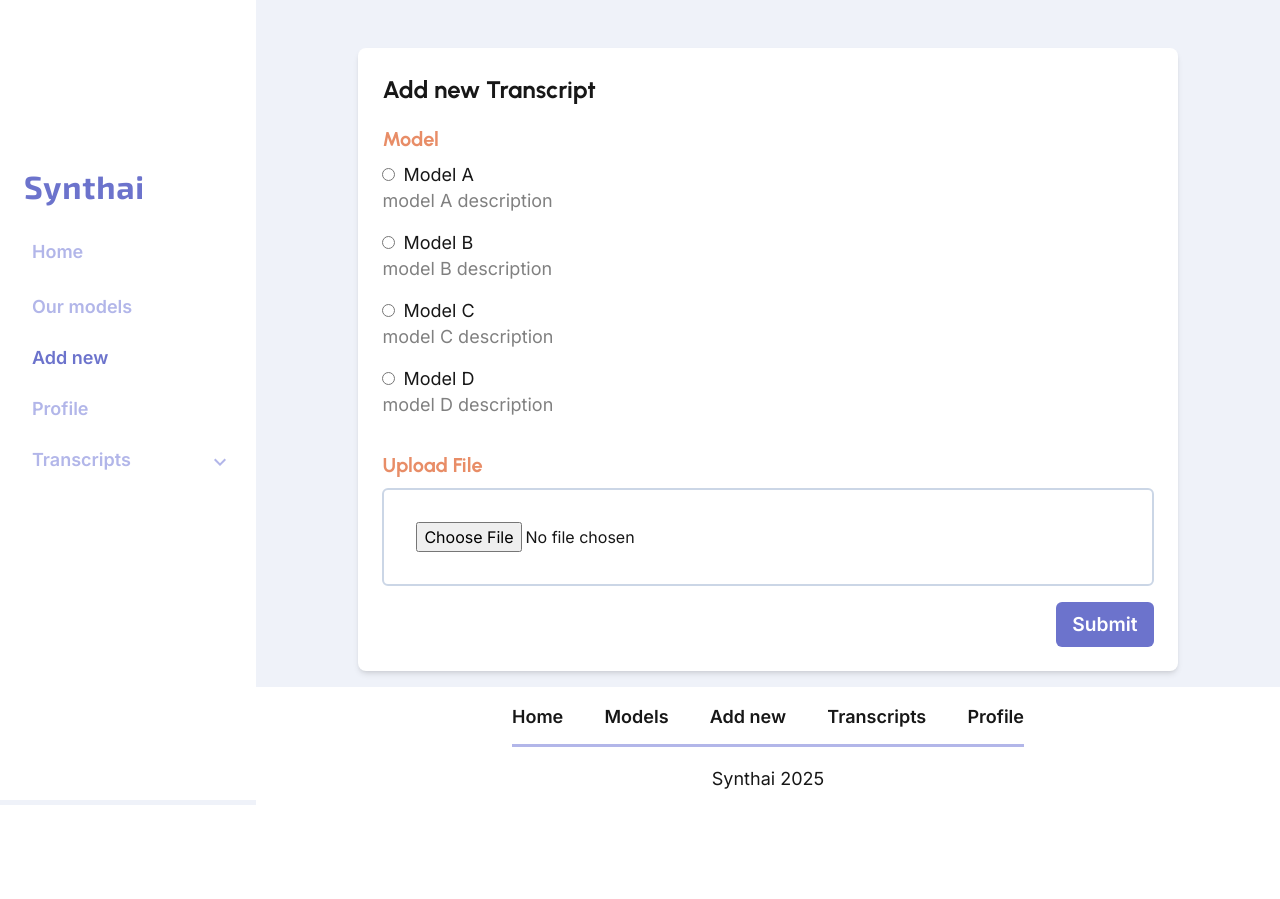
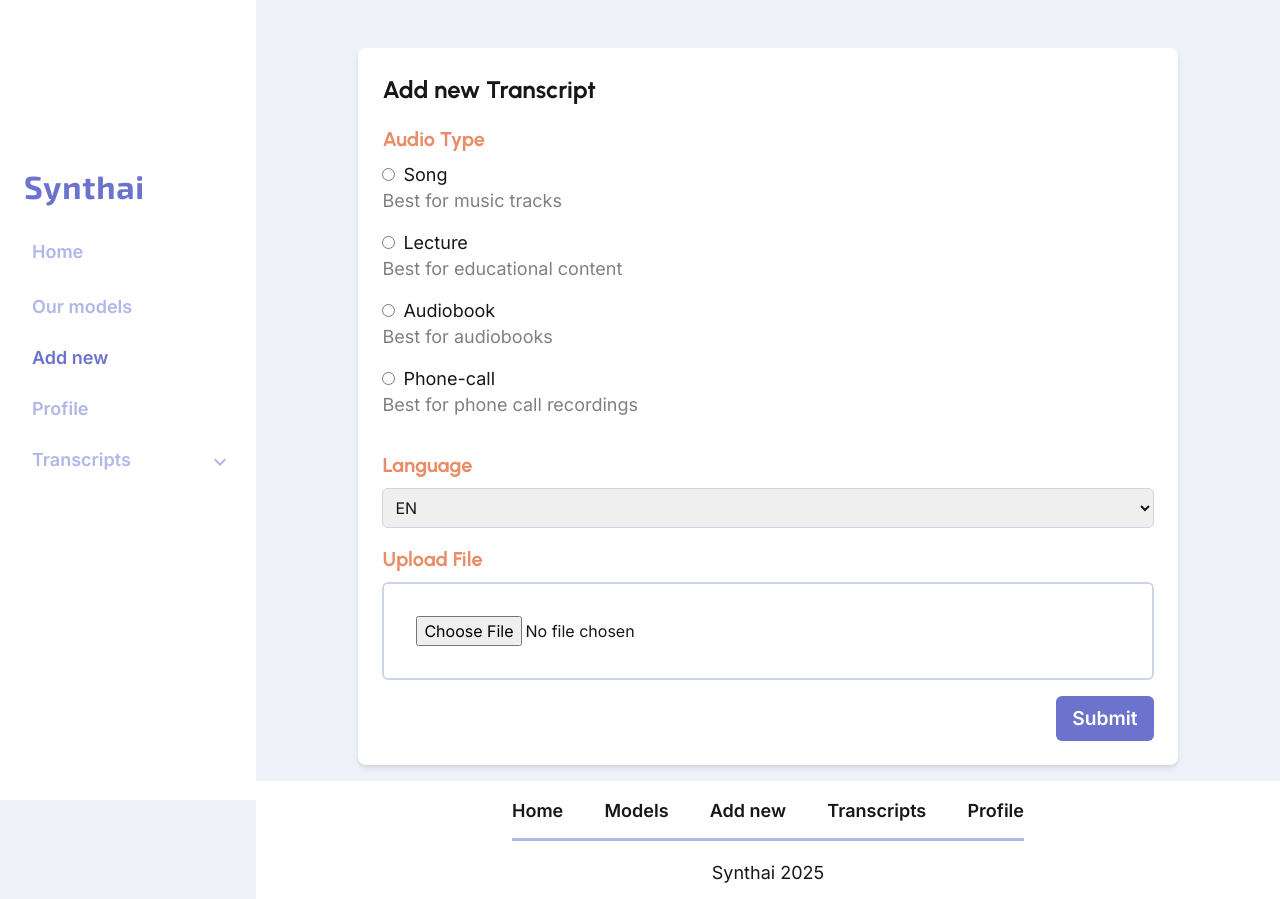
Before and after one commit to fabilier228/ai.synthai.src.frontend, a Next.js app: page /add_new in a window 1280 px wide. Before the commit the page ends 805 px from the top, so only its background shows below. Built offline with nearby package versions, Linux system fonts and the light colour scheme.

Commit message:
api implementation scratch, adjusting form, frame for request

```diff
--- a/src/app/add_new/page.tsx
+++ b/src/app/add_new/page.tsx
@@ -2,23 +2,31 @@
 
 import { Form, Formik, ErrorMessage } from "formik";
 import * as Yup from "yup";
-import { useRef } from "react";
+import { useRef, useState } from "react";
 import { useRouter } from 'next/navigation';
 
 
 export default function AddNewPage() {
   const fileInputRef = useRef<HTMLInputElement>(null);
   const router = useRouter();
+  const [formError, setFormError] = useState<string | null>(null);
+
+  // submission handled by Formik's onSubmit
+
 
   return (
     <div className="  mt-20 md:mt-8 w-full md:w-4/5 mx-auto py-4">
       <Formik
         initialValues={{
-          model: "",
+          audio_type: "",
           file: null,
+          title: "", // WILL BE ADDED LATER
+          language: "ENGLISH",
+          keycloakId: "", //WILL BE ADD LATER
         }}
         validationSchema={Yup.object({
-          model: Yup.string().required("Please select a model"),
+          audio_type: Yup.string().required("Please select an audio type"),
+          language: Yup.string().required("Please select a language"),
           file: Yup.mixed()
             .required("Please upload a file")
             .test("fileType", "Unsupported file format", (value: unknown) => {
@@ -27,78 +35,133 @@ export default function AddNewPage() {
               return ["audio/wav", "audio/x-wav", "audio/mpeg", "audio/mp3"].includes(fileType);
             }),
         })}
-        onSubmit={(values, { setSubmitting, resetForm }) => {
-          setTimeout(() => {
-            console.log("Form data", values);
+        onSubmit={async (values, { setSubmitting, resetForm, setFieldError }) => {
+          setSubmitting(true);
+          setFormError(null);
+          console.log('Submitting analysis request', values);
+          try {
+            const endpointMap: Record<string, string> = {
+              song: '/analysis/song',
+              lecture: '/analysis/lecture',
+              audiobook: '/analysis/audiobook',
+              'phone-call': '/analysis/conversation'
+            };
+            const endpoint = endpointMap[values.audio_type];
+            if (!endpoint) throw new Error('Unsupported audio type');
+
+            if (!values.file) {
+              throw new Error('No file provided');
+            }
+            const formData = new FormData();
+            formData.append('audioFile', values.file as unknown as File);
+            formData.append('language', values.language);
+            formData.append('keycloakId', values.keycloakId);
+            formData.append('title', values.title);
+            const apiBase = typeof process !== 'undefined' && process?.env?.NEXT_PUBLIC_API_BASE ? process.env.NEXT_PUBLIC_API_BASE : 'http://localhost:8081/api/v1';
+            const fullEndpoint = apiBase.replace(/\/$/, '') + endpoint;
+
+            console.log('POST', fullEndpoint);
+
+            const res = await fetch(fullEndpoint, {
+              method: 'POST',
+              body: formData
+            });
+            if (!res.ok) {
+              const text = await res.text();
+              throw new Error(text || 'Server error');
+            }
+
+            const json = await res.json();
+            alert('Analysis completed: ' + (json.status || 'OK'));
+            resetForm();
+            if (fileInputRef.current) fileInputRef.current.value = '';
+            router.push('/transcripts');
+          } catch (err: unknown) {
+            console.error('Analysis error', err);
+            const message = err instanceof Error ? err.message : String(err);
+            setFieldError('file', message || 'Failed to analyze');
+            setFormError(message || 'Failed to analyze');
+            alert('Failed to analyze file: ' + (message || 'Unknown error'));
+          } finally {
             setSubmitting(false);
-            resetForm();
-            if (fileInputRef.current) {
-              fileInputRef.current.value = "";
-            }
-            alert("Transcript added successfully!");
-            router.push("/transcripts/1")
-          }, 400);
-        }
-        }
+          }
+        }}
       >
-        {({ handleChange, values, setFieldValue }) => (
+        {({ handleChange, values, setFieldValue, isSubmitting }) => (
           <Form className="mx-auto p-6 bg-surface rounded-lg shadow-md flex flex-col">
             <h2 className="text-h3 font-heading mb-4">Add new Transcript</h2>
+            {formError && (
+              <div className="mb-4 p-3 bg-red-50 text-red-700 border border-red-200 rounded">
+                {formError}
+              </div>
+            )}
             <div className="mb-4 flex flex-col justify-start items-start ">
-              <label htmlFor="model" className="block text-h4 font-heading mb-2 text-secondary">
-                Model
+              <label htmlFor="audio_type" className="block text-h4 font-heading mb-2 text-secondary">
+                Audio Type
               </label>
               <div className="mb-4 text-body_md">
                 <input
                   type="radio"
-                  name="model"
-                  value="Model A"
-                  checked={values.model === "Model A"}
+                  name="audio_type"
+                  value="song"
+                  checked={values.audio_type === "song"}
                   onChange={handleChange}
                   className="mr-2"
                 />
-                Model A
-                <div className=" text-muted">model A description</div>
+                Song
+                <div className=" text-muted">Best for music tracks</div>
               </div>
               <div className="mb-4 text-body_md">
                 <input
                   type="radio"
-                  name="model"
-                  value="Model B"
-                  checked={values.model === "Model B"}
+                  name="audio_type"
+                  value="lecture"
+                  checked={values.audio_type === "lecture"}
                   onChange={handleChange}
                   className=" mr-2 "
                 />
-                Model B
-                <div className=" text-muted">model B description</div>
+                Lecture
+                <div className=" text-muted">Best for educational content</div>
               </div>
               <div className="mb-4 text-body_md">
                 <input
                   type="radio"
-                  name="model"
-                  value="Model C"
-                  checked={values.model === "Model C"}
+                  name="audio_type"
+                  value="audiobook"
+                  checked={values.audio_type === "audiobook"}
                   onChange={handleChange}
                   className=" mr-2 "
                 />
-                Model C
-                <div className=" text-muted">model C description</div>
+                Audiobook
+                <div className=" text-muted">Best for audiobooks</div>
               </div>
               <div className="mb-4 text-body_md">
                 <input
                   type="radio"
-                  name="model"
-                  value="Model D"
-                  checked={values.model === "Model D"}
+                  name="audio_type"
+                  value="phone-call"
+                  checked={values.audio_type === "phone-call"}
                   onChange={handleChange}
                   className=" mr-2 "
                 />
-                Model D
-                <div className=" text-muted">model D description</div>
+                Phone-call
+                <div className=" text-muted">Best for phone call recordings</div>
               </div>
 
-              <ErrorMessage name="model" component="div" className="text-red-500 text-sm mt-1" />
+              <ErrorMessage name="audio_type" component="div" className="text-red-500 text-sm mt-1" />
             </div>
+
+
+              <div className="mb-4">
+                <label htmlFor="language" className="block text-h4 text-secondary font-heading mb-2">Language</label>
+                <select name="language" value={values.language} onChange={handleChange} className="border border-outline rounded-md p-2 w-full">
+                  <option value="ENGLISH">EN</option>
+                  <option value="POLISH">PL</option>
+                </select>
+                <ErrorMessage name="language" component="div" className="text-red-500 text-sm mt-1" />
+              </div>
+
+
             <div className="mb-4">
               <label htmlFor="file" className="block text-h4 text-secondary font-heading mb-2">
                 Upload File
@@ -116,9 +179,10 @@ export default function AddNewPage() {
             </div>
             <button
               type="submit"
-              className="bg-primary text-white text-btn_md px-4 py-2 rounded-md hover:bg-primary_muted transition-colors  self-end "
+              disabled={isSubmitting}
+              className="bg-primary text-white text-btn_md px-4 py-2 rounded-md hover:bg-primary_muted transition-colors  self-end disabled:opacity-50"
             >
-              Submit
+              {isSubmitting ? 'Analyzing...' : 'Submit'}
             </button>
 
           </Form>
```
Also changed, not shown: 1 other file (tests, documents, lock files or other folders).
